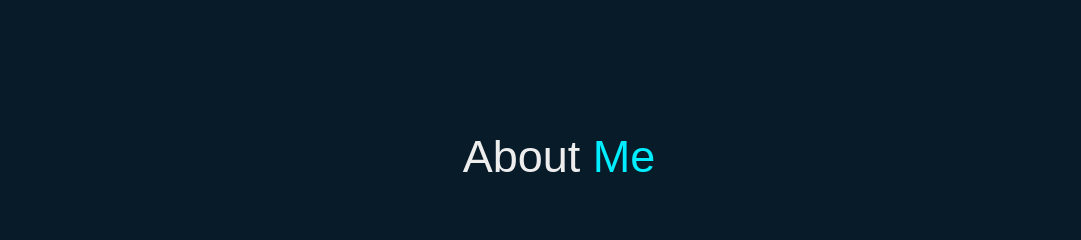
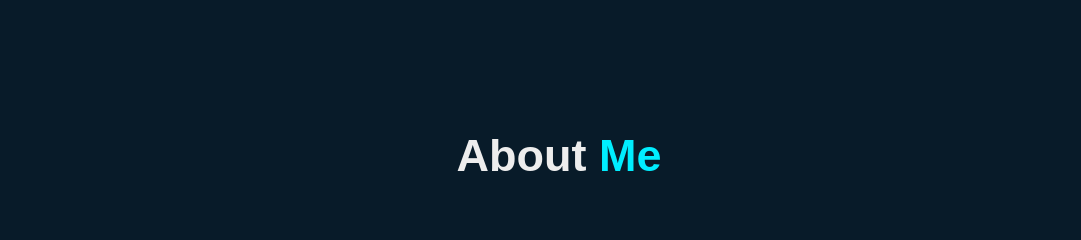
Before and after one commit to ftnimran/react-portfolio, a React (Vite) app: page / in a window 1280 px wide. Shown: the part 760-1000 px from the top of the page, without its empty margins (81-1162 px from the left). Built offline with nearby package versions, Linux system fonts and the light colour scheme.

Commit message:
add about section title with component

```diff
--- a/src/components/SectionTitle.jsx
+++ b/src/components/SectionTitle.jsx
@@ -3,7 +3,7 @@ import React from 'react'
 const SectionTitle = ({titleText1, titleText2}) => {
   return (
     <div className='section-title'>
-        <h2 className='pt-3 text-center text-11'>{titleText1}<span className='text-[#0ef]'>{titleText2}</span></h2>
+        <h2 className='pt-3 text-center font-bold text-[45px]'>{titleText1}<span className='text-[#0ef]'>{titleText2}</span></h2>
     </div>
   )
 }
--- a/src/pages/About.css
+++ b/src/pages/About.css
@@ -6,7 +6,7 @@
     /* border: 2px solid gray; */
 }
 
-.section-title h2 {
+/* .section-title h2 {
     padding-top: .8rem;
     text-align: center;
     font-size: 45px;
@@ -14,7 +14,7 @@
 
 .section-title h2 span {
     color: #0ef;
-}
+} */
 
 .about-container {
     height: 100%;
--- a/src/pages/About.jsx
+++ b/src/pages/About.jsx
@@ -1,14 +1,14 @@
 import React from 'react'
 import './About.css'
 import backGround2 from '../assets/image/background_image02.png'
+import SectionTitle from '../components/SectionTitle'
 
 const About = () => {
   return (
     <section id="about" class="about">
 
-      <div className='section-title'>
-        <h2>About <span>Me</span></h2>
-      </div>
+      <SectionTitle titleText1="About" titleText2=" Me" />
+
 
       <div className='about-container'>
         <div className='about-picture'><img src={backGround2} alt="Img" /></div>
```
